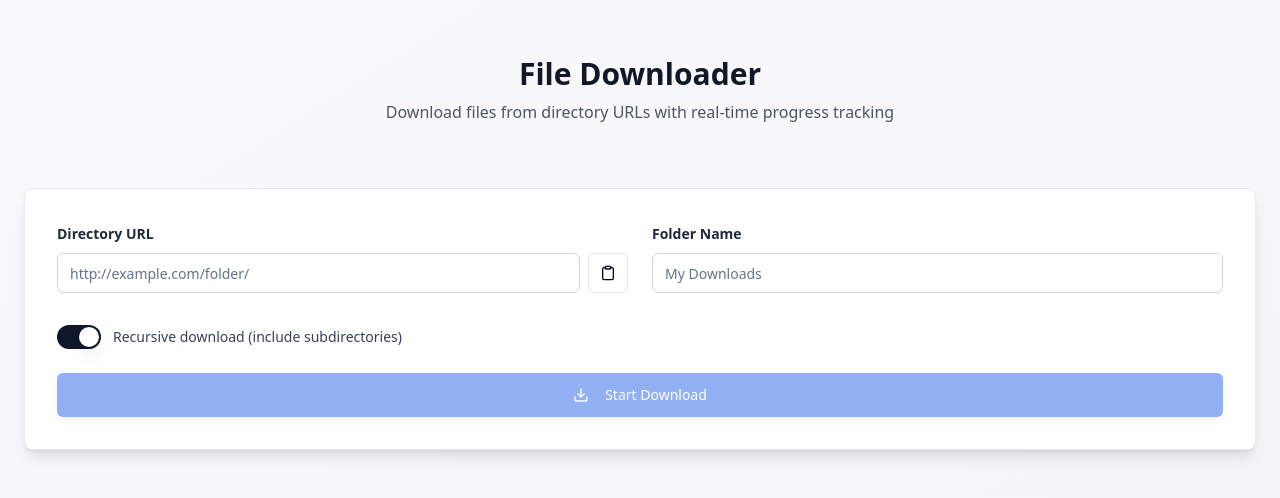
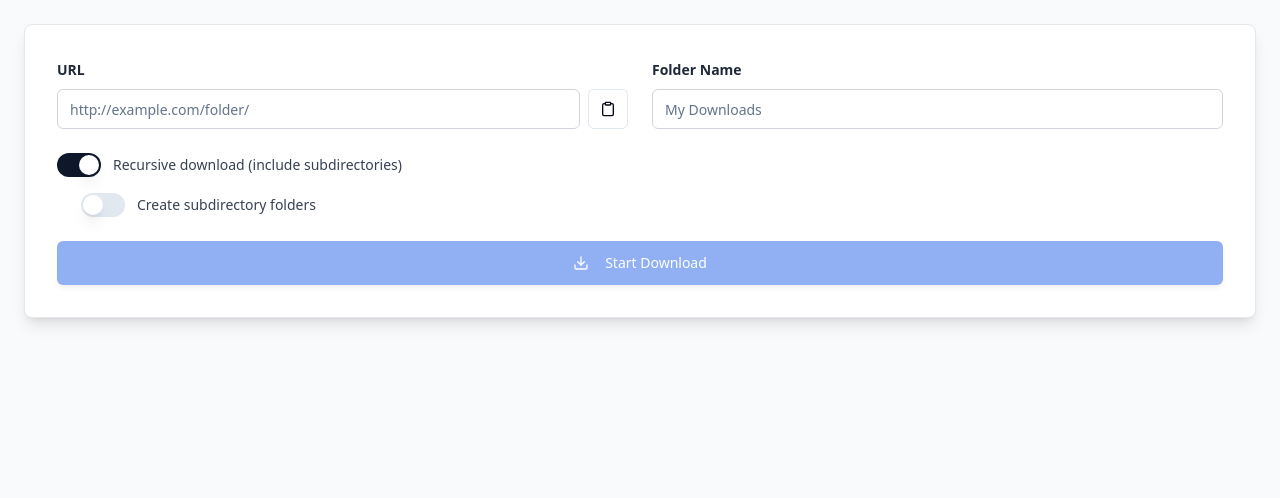
Before and after one commit to safiulbari/cascade-file-flow, a React (Vite) app: page / in a window 1280 px wide. Shown: the top 498 px of the page. Built offline with nearby package versions, Linux system fonts and the light colour scheme; no server answers.

Commit message:
Fix: Column width and add subdirectory switch
- Fixed table column width issues.
- Added a switch to create subdirectories when downloading recursively.

```diff
--- a/src/components/DownloadForm.tsx
+++ b/src/components/DownloadForm.tsx
@@ -13,6 +13,8 @@ interface DownloadFormProps {
   setFolderName: (name: string) => void;
   recursive: boolean;
   setRecursive: (recursive: boolean) => void;
+  createSubfolders: boolean;
+  setCreateSubfolders: (createSubfolders: boolean) => void;
   isDownloading: boolean;
   onDownload: () => void;
 }
@@ -24,6 +26,8 @@ const DownloadForm: React.FC<DownloadFormProps> = ({
   setFolderName,
   recursive,
   setRecursive,
+  createSubfolders,
+  setCreateSubfolders,
   isDownloading,
   onDownload
 }) => {
@@ -41,7 +45,7 @@ const DownloadForm: React.FC<DownloadFormProps> = ({
       <CardContent className="p-8 space-y-6">
         <div className="grid grid-cols-2 gap-6">
           <div className="space-y-2">
-            <label className="text-sm font-semibold text-gray-800">Directory URL</label>
+            <label className="text-sm font-semibold text-gray-800">URL</label>
             <div className="flex gap-2">
               <Input
                 placeholder="http://example.com/folder/"
@@ -75,13 +79,26 @@ const DownloadForm: React.FC<DownloadFormProps> = ({
           </div>
         </div>
 
-        <div className="flex items-center space-x-3 pt-2">
+        <div className="space-y-4">
+          <div className="flex items-center space-x-3">
             <Switch
               checked={recursive}
               onCheckedChange={setRecursive}
               disabled={isDownloading}
             />
             <label className="text-sm font-medium text-gray-700">Recursive download (include subdirectories)</label>
+          </div>
+
+          {recursive && (
+            <div className="flex items-center space-x-3 ml-6">
+              <Switch
+                checked={createSubfolders}
+                onCheckedChange={setCreateSubfolders}
+                disabled={isDownloading}
+              />
+              <label className="text-sm font-medium text-gray-700">Create subdirectory folders</label>
+            </div>
+          )}
         </div>
 
         <Button
--- a/src/components/DownloadProgress.tsx
+++ b/src/components/DownloadProgress.tsx
@@ -126,9 +126,9 @@ const DownloadProgress: React.FC<DownloadProgressProps> = ({ downloads }) => {
               <TableRow className="border-gray-200 bg-gray-50">
                 <TableHead className="text-gray-700 font-semibold w-[40%]">File Name</TableHead>
                 <TableHead className="text-gray-700 font-semibold w-[15%]">Progress</TableHead>
-                <TableHead className="text-gray-700 font-semibold w-[10%]">Size</TableHead>
+                <TableHead className="text-gray-700 font-semibold w-[12%]">Size</TableHead>
                 <TableHead className="text-gray-700 font-semibold w-[15%] text-center">Speed</TableHead>
-                <TableHead className="text-gray-700 font-semibold w-[20%]">Status</TableHead>
+                <TableHead className="text-gray-700 font-semibold w-[18%]">Status</TableHead>
               </TableRow>
             </TableHeader>
             <TableBody>
@@ -136,13 +136,13 @@ const DownloadProgress: React.FC<DownloadProgressProps> = ({ downloads }) => {
                 const realTimeData = getRealTimeData(download);
                 return (
                   <TableRow key={download.id} className="border-gray-100 hover:bg-gray-50/50">
-                    <TableCell className="font-medium text-gray-900 w-[40%]">
+                    <TableCell className="font-medium text-gray-900 w-[40%] p-4">
                       <div className="flex items-center space-x-3">
                         {getStatusIcon(download.status)}
                         <span className="truncate max-w-xs">{download.filename}</span>
                       </div>
                     </TableCell>
-                    <TableCell className="w-[15%]">
+                    <TableCell className="w-[15%] p-4">
                       <div className="flex items-center space-x-2">
                         <div className="w-16 bg-gray-200 rounded-full h-2">
                           <div
@@ -150,20 +150,20 @@ const DownloadProgress: React.FC<DownloadProgressProps> = ({ downloads }) => {
                             style={{ width: `${download.status === 'completed' ? 100 : download.progress || 0}%` }}
                           />
                         </div>
-                        <span className="text-sm text-gray-600 min-w-[35px] text-right">
+                        <span className="text-sm text-gray-600 w-9 text-right">
                           {download.status === 'completed' ? '100%' : `${download.progress || 0}%`}
                         </span>
                       </div>
                     </TableCell>
-                    <TableCell className="text-gray-600 w-[10%]">
+                    <TableCell className="text-gray-600 w-[12%] p-4">
                       <span className="text-sm">{download.size || '--'}</span>
                     </TableCell>
-                    <TableCell className="text-gray-600 w-[15%] text-center">
-                      <span className="text-sm font-mono min-w-[80px] inline-block">
+                    <TableCell className="text-gray-600 w-[15%] text-center p-4">
+                      <span className="text-sm font-mono w-20 inline-block">
                         {download.status === 'downloading' ? realTimeData.speed : '--'}
                       </span>
                     </TableCell>
-                    <TableCell className="w-[20%]">
+                    <TableCell className="w-[18%] p-4">
                       <span className={`px-3 py-1 rounded-full text-xs font-medium ${
                         download.status === 'completed' ? 'bg-purple-100 text-purple-700' :
                         download.status === 'downloading' ? 'bg-green-100 text-green-700' :
--- a/src/hooks/useDownload.ts
+++ b/src/hooks/useDownload.ts
@@ -1,4 +1,3 @@
-
 import { useState, useEffect } from 'react';
 import { useToast } from '@/hooks/use-toast';
 import io from 'socket.io-client';
@@ -117,7 +116,7 @@ export const useDownload = () => {
     return () => clearInterval(interval);
   }, [isDownloading]);
 
-  const startDownload = async (url: string, folderName: string, recursive: boolean) => {
+  const startDownload = async (url: string, folderName: string, recursive: boolean, createSubfolders: boolean = false) => {
     if (!url.trim()) {
       toast({
         title: "Error",
@@ -146,7 +145,7 @@ export const useDownload = () => {
         headers: {
           'Content-Type': 'application/json',
         },
-        body: JSON.stringify({ url, recursive, folderName }),
+        body: JSON.stringify({ url, recursive, folderName, createSubfolders }),
       });
 
       if (!response.ok) {
--- a/src/pages/Index.tsx
+++ b/src/pages/Index.tsx
@@ -9,22 +9,17 @@ const Index = () => {
   const [url, setUrl] = useState('');
   const [folderName, setFolderName] = useState('');
   const [recursive, setRecursive] = useState(true);
+  const [createSubfolders, setCreateSubfolders] = useState(false);
 
   const { isDownloading, downloads, summary, startDownload } = useDownload();
 
   const handleDownload = () => {
-    startDownload(url, folderName, recursive);
+    startDownload(url, folderName, recursive, createSubfolders);
   };
 
   return (
-    <div className="min-h-screen bg-gradient-to-br from-gray-50 to-gray-100">
+    <div className="min-h-screen bg-gray-50">
       <div className="max-w-7xl mx-auto p-6 space-y-8">
-        {/* Header */}
-        <div className="text-center py-8">
-          <h1 className="text-3xl font-bold text-gray-900 mb-2">File Downloader</h1>
-          <p className="text-gray-600">Download files from directory URLs with real-time progress tracking</p>
-        </div>
-
         {/* Download Form */}
         <DownloadForm
           url={url}
@@ -33,6 +28,8 @@ const Index = () => {
           setFolderName={setFolderName}
           recursive={recursive}
           setRecursive={setRecursive}
+          createSubfolders={createSubfolders}
+          setCreateSubfolders={setCreateSubfolders}
           isDownloading={isDownloading}
           onDownload={handleDownload}
         />
```
Lines whose indentation alone changed are shown as unchanged.
